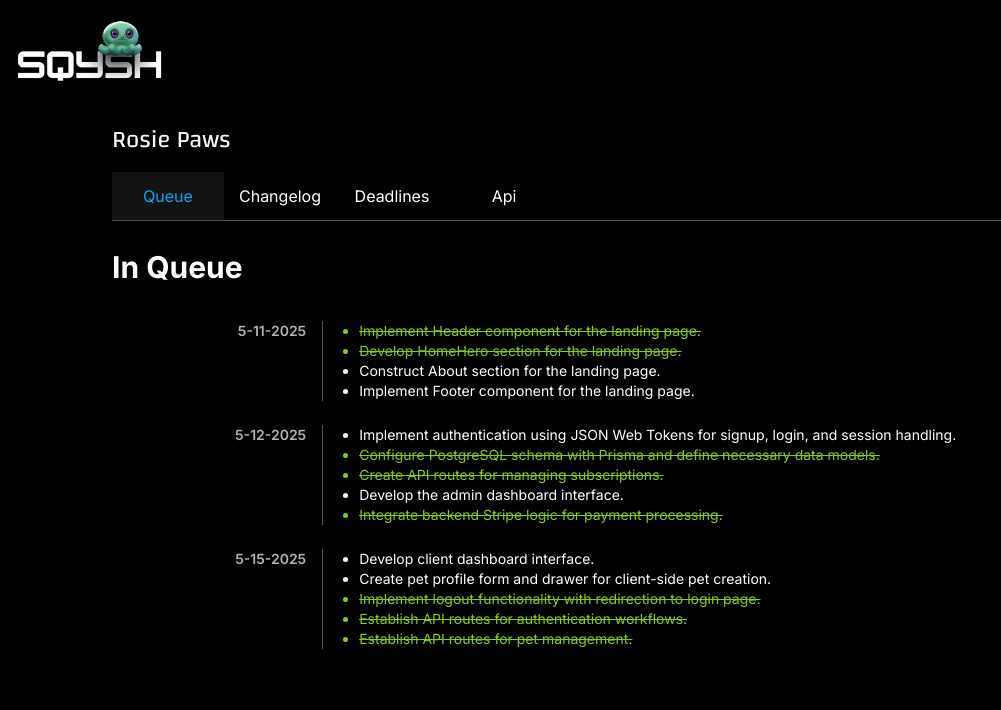
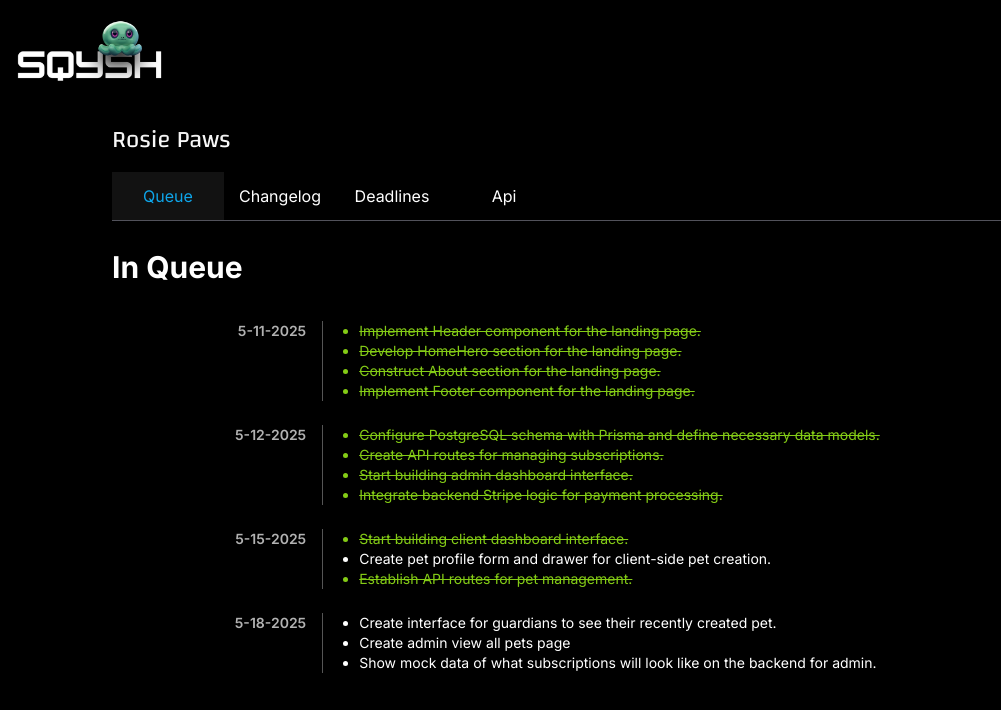
Before and after one commit to rowgregory/sqysh, a Next.js app: page /clients/rosie-paws/queue in a window 1280 px wide. Shown: the top 710 px of the page, without its empty margins (0-1001 px from the left). Built offline with nearby package versions, Linux system fonts and the light colour scheme; a web font is replaced by a local one.

Commit message:
(chore):Update rosie queue and changelog

```diff
--- a/app/clients/rosie-paws/changelog/page.tsx
+++ b/app/clients/rosie-paws/changelog/page.tsx
@@ -24,6 +24,10 @@ const changelogData = [
   {
     date: "5-16-2025",
     message: `Add the /api/pet/fetch-my-pets GET route to retrieve pets owned by the logged-in user, requiring authentication. Create the /api/pet/fetch-all-pets GET route to fetch all pets in the system, restricted to admin users. Add the /api/pet/create POST route to allow logged-in users to create new pets. Implement authentication API routes for user login, logout, and registration. Create header logo and home hero logo in Canva. Add admin and client dashboard links to header for demonstration`,
+  },
+  {
+    date: "5-18-2025",
+    message: `Developed Header, HomeHero, About, Subscription, and Footer blocks for the landing page.`,
   },
 ];
 
--- a/app/clients/rosie-paws/queue/page.tsx
+++ b/app/clients/rosie-paws/queue/page.tsx
@@ -14,21 +14,17 @@ const queueData = [
       },
       {
         text: "Construct About section for the landing page.",
-        isCompleted: false,
+        isCompleted: true,
       },
       {
         text: "Implement Footer component for the landing page.",
-        isCompleted: false,
+        isCompleted: true,
       },
     ],
   },
   {
     date: "5-12-2025",
     sentences: [
-      {
-        text: "Implement authentication using JSON Web Tokens for signup, login, and session handling.",
-        isCompleted: false,
-      },
       {
         text: "Configure PostgreSQL schema with Prisma and define necessary data models.",
         isCompleted: true,
@@ -38,8 +34,8 @@ const queueData = [
         isCompleted: true,
       },
       {
-        text: "Develop the admin dashboard interface.",
-        isCompleted: false,
+        text: "Start building admin dashboard interface.",
+        isCompleted: true,
       },
       {
         text: "Integrate backend Stripe logic for payment processing.",
@@ -51,24 +47,33 @@ const queueData = [
     date: "5-15-2025",
     sentences: [
       {
-        text: "Develop client dashboard interface.",
-        isCompleted: false,
+        text: "Start building client dashboard interface.",
+        isCompleted: true,
       },
       {
         text: "Create pet profile form and drawer for client-side pet creation.",
         isCompleted: false,
       },
       {
-        text: "Implement logout functionality with redirection to login page.",
+        text: "Establish API routes for pet management.",
         isCompleted: true,
       },
+    ],
+  },
+  {
+    date: "5-18-2025",
+    sentences: [
       {
-        text: "Establish API routes for authentication workflows.",
-        isCompleted: true,
+        text: "Create interface for guardians to see their recently created pet.",
+        isCompleted: false,
       },
       {
-        text: "Establish API routes for pet management.",
-        isCompleted: true,
+        text: "Create admin view all pets page",
+        isCompleted: false,
+      },
+      {
+        text: "Show mock data of what subscriptions will look like on the backend for admin.",
+        isCompleted: false,
       },
     ],
   },
```
